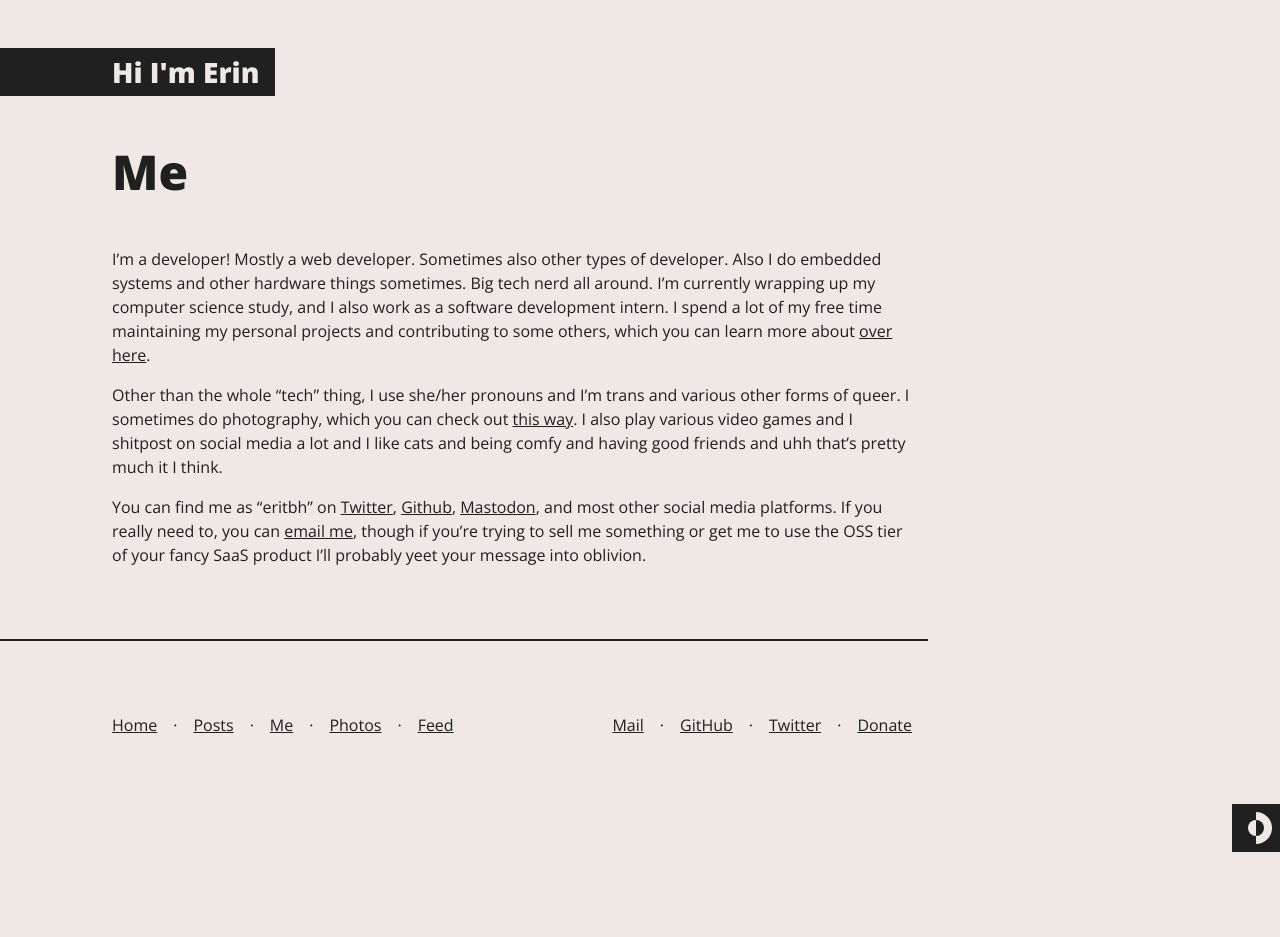
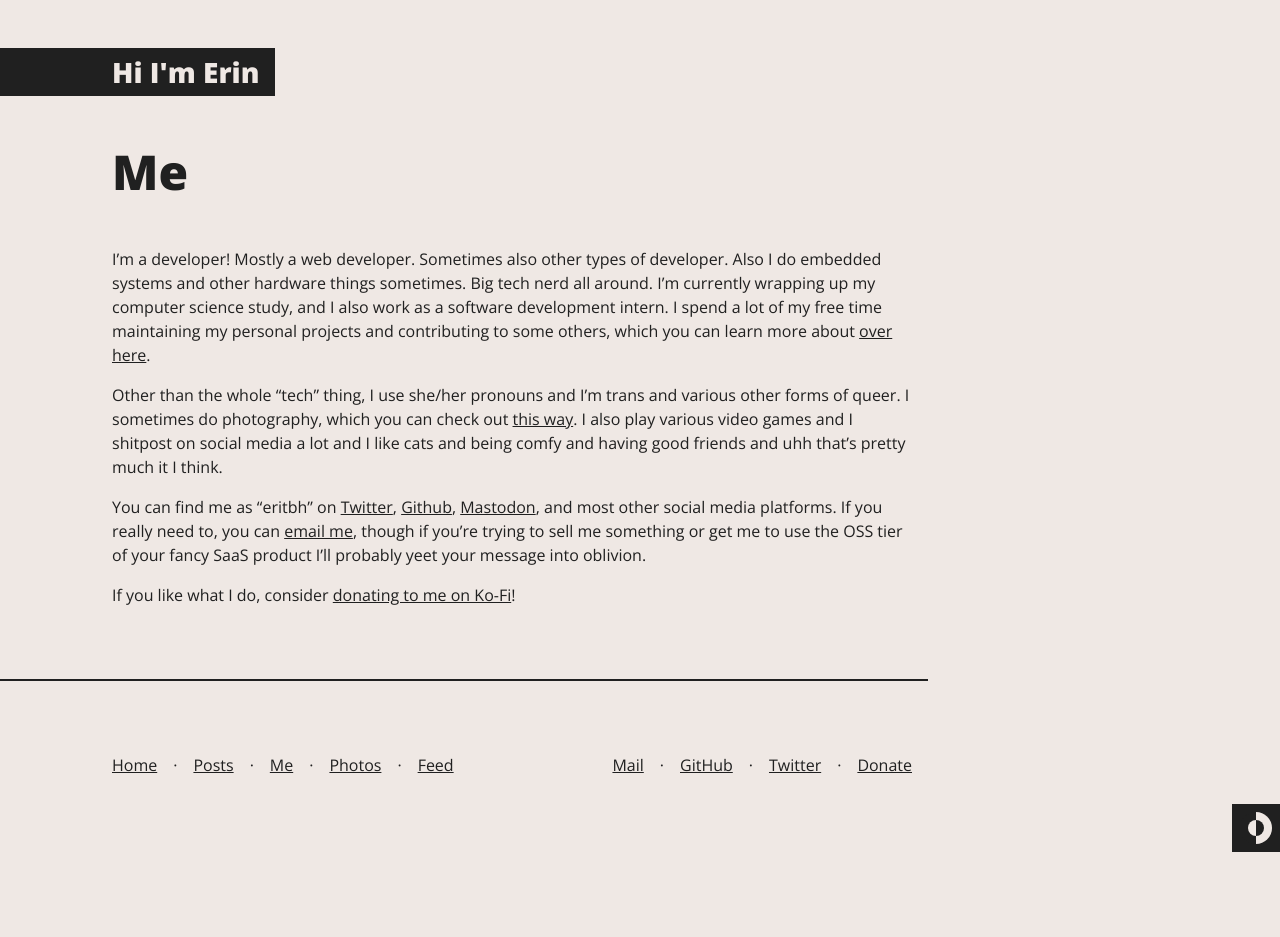
Before and after one commit to eritbh/eritbh.github.io, a Jekyll site: the page built from erin.md, in a window 1280 px wide. Built offline with Jekyll 4.4.1, drawn with Linux system fonts in a browser that asks for light colours; before the commit the page ends 900 px from its top, so only the background shows below that.

Commit message:
Update erin.md

```diff
--- a/erin.md
+++ b/erin.md
@@ -9,3 +9,5 @@ I'm a developer! Mostly a web developer. Sometimes also other types of developer
 Other than the whole "tech" thing, I use she/her pronouns and I'm trans and various other forms of queer. I sometimes do photography, which you can check out [this way](/photos). I also play various video games and I shitpost on social media a lot and I like cats and being comfy and having good friends and uhh that's pretty much it I think.
 
 You can find me as "eritbh" on [Twitter](https://twitter.com/eritbh), [Github](https://github.com/eritbh), [Mastodon](https://tech.lgbt/@eritbh), and most other social media platforms. If you really need to, you can [email me](mailto:hello@eritbh.me), though if you're trying to sell me something or get me to use the OSS tier of your fancy SaaS product I'll probably yeet your message into oblivion.
+
+If you like what I do, consider [donating to me on Ko-Fi](https://ko-fi.com/eritbh)!
```
